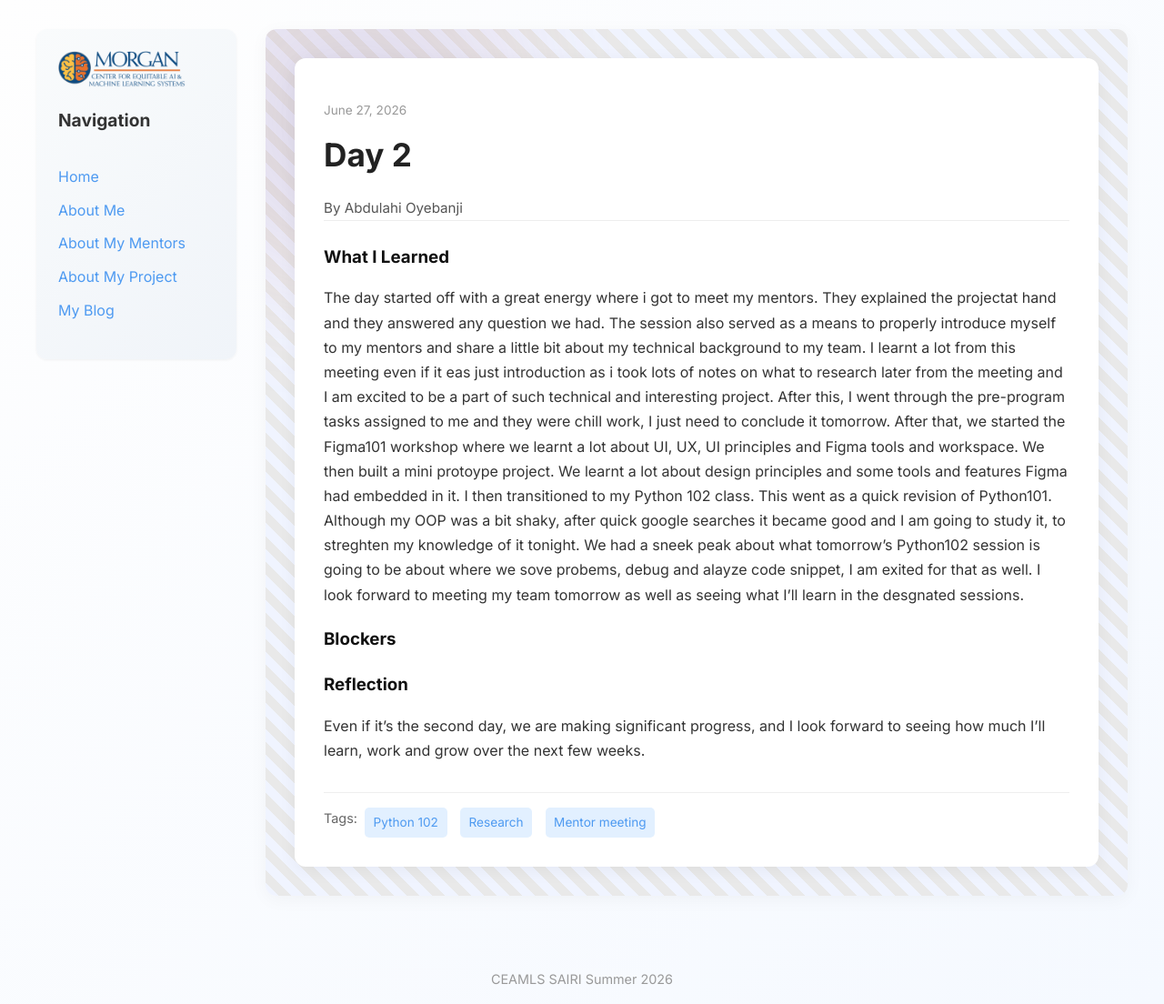
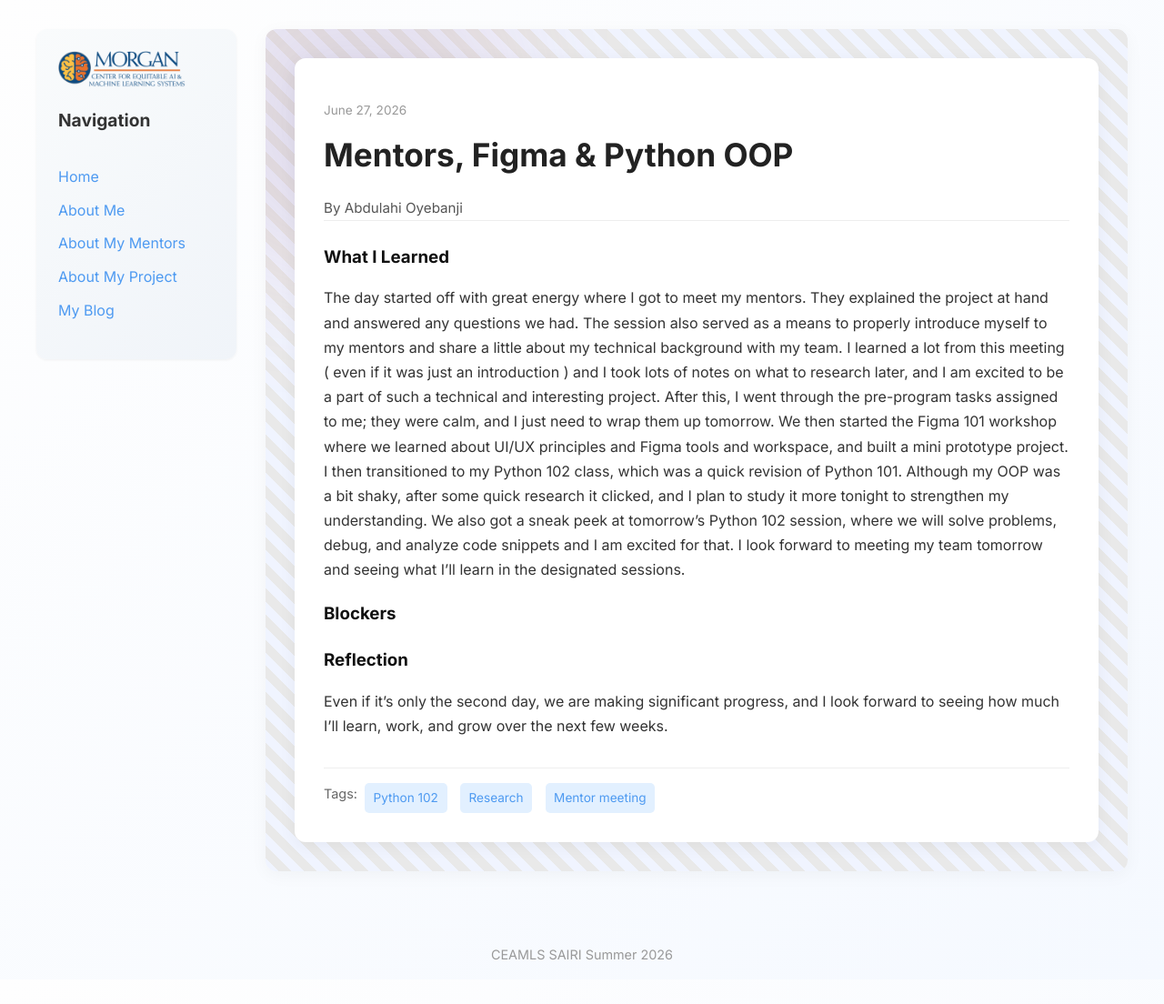
Before and after one commit to abdulahi-banji/abdulahi-banjiceamls26.github.io, a Jekyll site: the page built from _posts/2026-06-02-day-2.md, in a window 1280 px wide. Shown: the whole page at 91% size. Built offline with Jekyll 4.4.1, drawn with Linux system fonts in a browser that asks for light colours; after the commit the page ends 1077 px from its top, so only the background shows below that.

Commit message:
Revise Day 2 post with improved clarity and structure
Updated the title and refined the content for clarity and grammar. Adjusted the blockers and reflection sections for better readability.

```diff
--- a/_posts/2026-06-02-day-2.md
+++ b/_posts/2026-06-02-day-2.md
@@ -1,16 +1,13 @@
 ---
 layout: post
-title: "Day 2"
+title: "Mentors, Figma & Python OOP"
 date: 2026-06-27
 permalink: /day2.html
 tags: ["Python 102", "Research", "Mentor meeting"]
-
 what_i_learned: |
-  The day started off with a great energy where i got to meet my mentors. They explained the projectat hand and they answered any question we had. The session also served as a means to properly introduce myself to my mentors and share a little bit about my technical background to my team. I learnt a lot from this meeting even if it eas just introduction as i took lots of notes on what to research later from the meeting and I am excited to be a part of such technical and interesting project. After this, I went through the pre-program tasks assigned to me and they were chill work, I just need to conclude it tomorrow. After that, we started the Figma101 workshop where we learnt a lot about UI, UX, UI principles and Figma tools and workspace. We then built a mini protoype project. We learnt a lot about design principles and some tools and features Figma had embedded in it. I then transitioned to my Python 102 class. This went as a quick revision of Python101. Although my OOP was a bit shaky, after quick google searches it became good and I am going to study it, to streghten my knowledge of it tonight. We had a sneek peak about what tomorrow's Python102 session is going to be about where we sove probems, debug and alayze code snippet, I am exited for that as well. I look forward to meeting my team tomorrow as well as seeing what I'll learn in the desgnated sessions.
+  The day started off with great energy where I got to meet my mentors. They explained the project at hand and answered any questions we had. The session also served as a means to properly introduce myself to my mentors and share a little about my technical background with my team. I learned a lot from this meeting ( even if it was just an introduction ) and I took lots of notes on what to research later, and I am excited to be a part of such a technical and interesting project. After this, I went through the pre-program tasks assigned to me; they were calm, and I just need to wrap them up tomorrow. We then started the Figma 101 workshop where we learned about UI/UX principles and Figma tools and workspace, and built a mini prototype project. I then transitioned to my Python 102 class, which was a quick revision of Python 101. Although my OOP was a bit shaky, after some quick research it clicked, and I plan to study it more tonight to strengthen my understanding. We also got a sneak peek at tomorrow's Python 102 session, where we will solve problems, debug, and analyze code snippets and I am excited for that. I look forward to meeting my team tomorrow and seeing what I'll learn in the designated sessions.
 
 blockers: |
-
-
 reflection: |
- Even if it's the second day, we are making significant progress, and I look forward to seeing how much I'll learn, work and grow over the next few weeks.
+  Even if it's only the second day, we are making significant progress, and I look forward to seeing how much I'll learn, work, and grow over the next few weeks.
 ---
```
